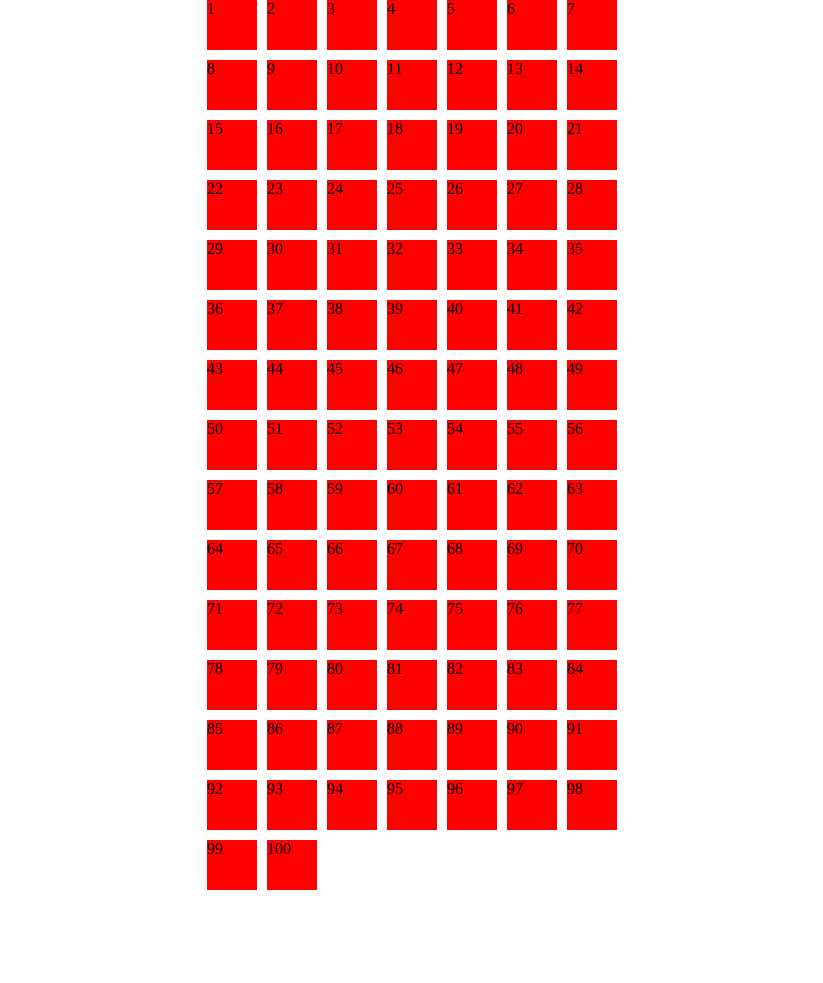
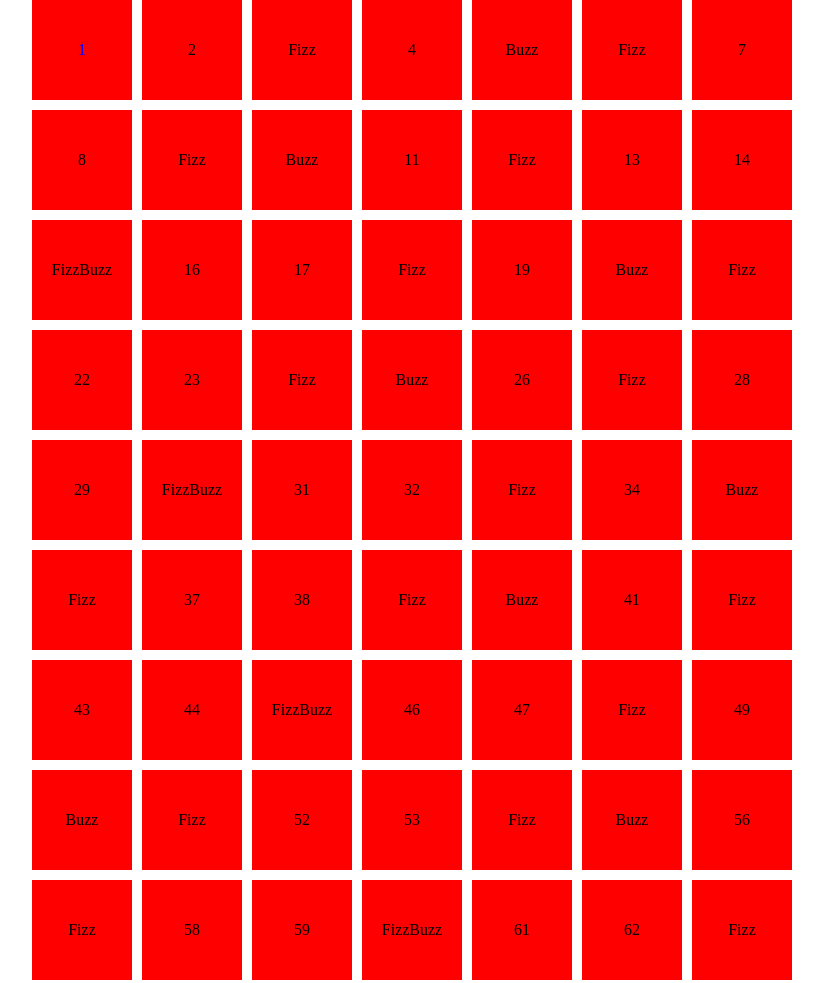
Before and after one commit to VolxDarkTV/js-fizzbuzz, a plain HTML site: page index.html in a window 1280 px wide. Shown: the top 983 px of the page, without its empty margins (223-1046 px from the left). Before the commit the page ends 890 px from the top, so only its background shows below. Drawn offline with Linux system fonts and the light colour scheme.

Commit message:
add fizz, buzz & fizzbuzz

```diff
--- a/css/style.css
+++ b/css/style.css
@@ -8,11 +8,14 @@
     display: flex;
     flex-wrap: wrap;
     gap: 10px;
-    width: calc((50px + 10px) * 7);
+    width: calc((100px + 10px) * 7);
     margin: 0 auto;
 }
 .box{
-    width: 50px;
-    height: 50px;
+    display: flex;
+    align-items: center;
+    justify-content: center;
+    width: 100px;
+    height: 100px;
     background-color: red;
 }
--- a/js/script.js
+++ b/js/script.js
@@ -3,9 +3,44 @@ const boxContainer = document.querySelector(".container");
 // Generare numeri da 0 a 100 dentro dei quadrati
 for(let i = 1; i <= 100; i++){
     // Comandi da eseguire finché la variabile resta true
-    const element = `<div class="box box-${i}"> ${i} </div>`
-    boxContainer.innerHTML += element
 
+    // Valiabili Dei Multipli
+    let multiploTre = (i % 3);
+    let multiploCinque = (i % 5);
+    let multiploQuindici = (i % 15);
+    // Istruzioni Condizionali per Multipli
+    if(multiploQuindici == 0) {
+
+        const element = `<div class="box box-${i}">FizzBuzz</div>`
+        boxContainer.innerHTML += element
+        // DEBUG
+        console.log("fizzBuzz");
+
+    } else if(multiploTre == 0) {
+
+        const element = `<div class="box box-${i}">Fizz</div>`
+        boxContainer.innerHTML += element
+        // DEBUG
+        console.log("fizz");
+
+        const multiploTreColor = document.querySelector(".box");
+        multiploTreColor.style.color = "blue"
+
+    } else if(multiploCinque == 0){
+
+        const element = `<div class="box box-${i}">Buzz</div>`
+        boxContainer.innerHTML += element
+        // DEBUG
+        console.log("Buzz");
+
+    }else{
+
+        const element = `<div class="box box-${i}"> ${i} </div>`
+        boxContainer.innerHTML += element
+        // DEBUG
+        console.log(i);
+
+    }
 }
 
 // Distinguere multipli di 3 e di 5 e di entrambi
```
